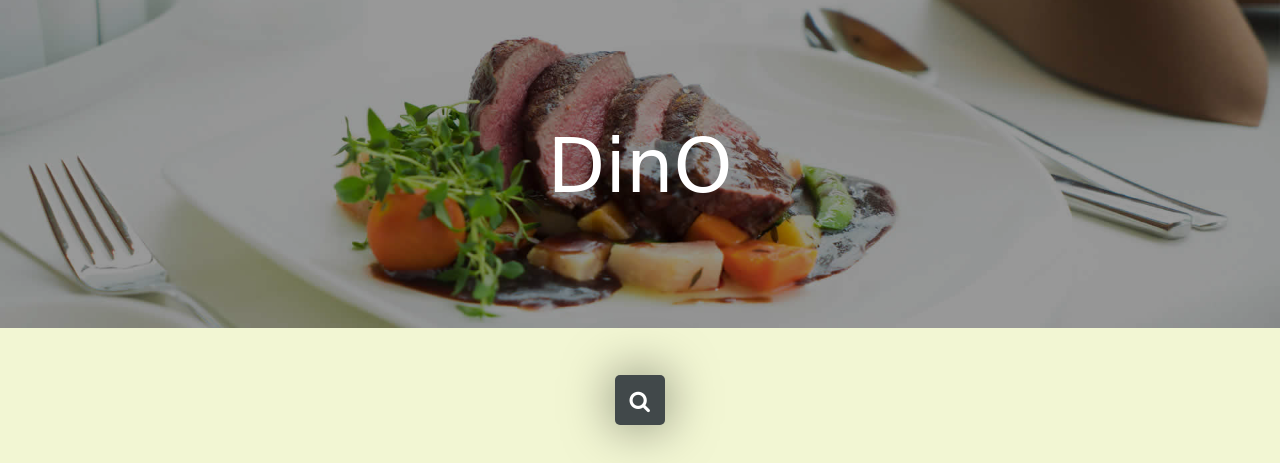
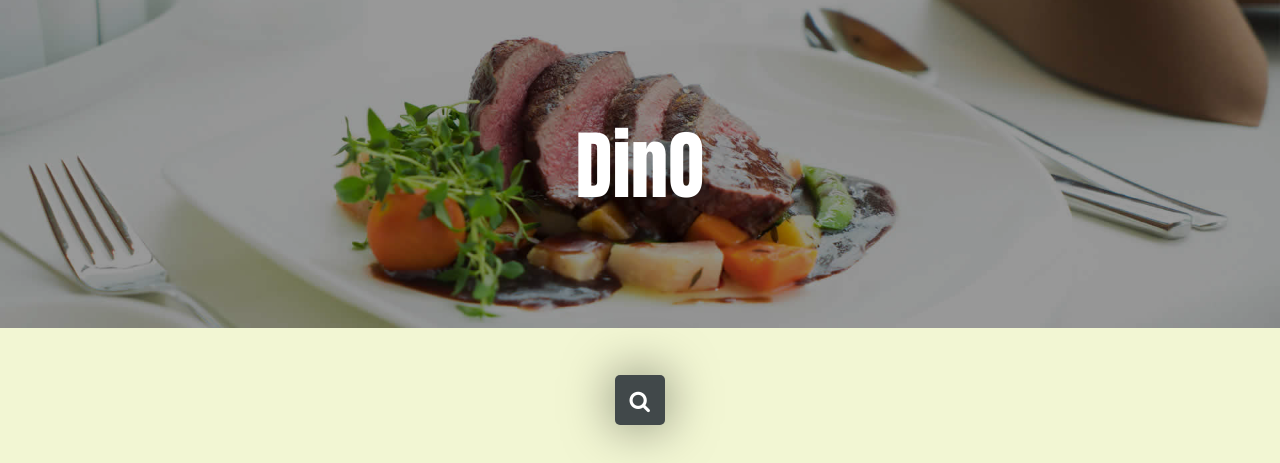
Before and after one commit to ShamWow53/DinO, a Flask app: page / in a window 1280 px wide. Shown: the top 463 px of the page. Run offline with Flask 2, Linux system fonts and the light colour scheme; some libraries are stand-ins or nearby versions; some web fonts are replaced.

Commit message:
Changed font

```diff
--- a/static/css/style.css
+++ b/static/css/style.css
@@ -245,7 +245,7 @@ a:focus, .btn:focus, .btn:active:focus, .btn.active:focus, .btn.focus, .btn:acti
   background: rgba(0,0,0,0.4);
 }
 .intro h1 {
-  font-family: 'Rochester', cursive;
+  font-family: 'Anton', cursive;
   color: #fff;
   font-size: 5em;
   font-weight: 400;
```
